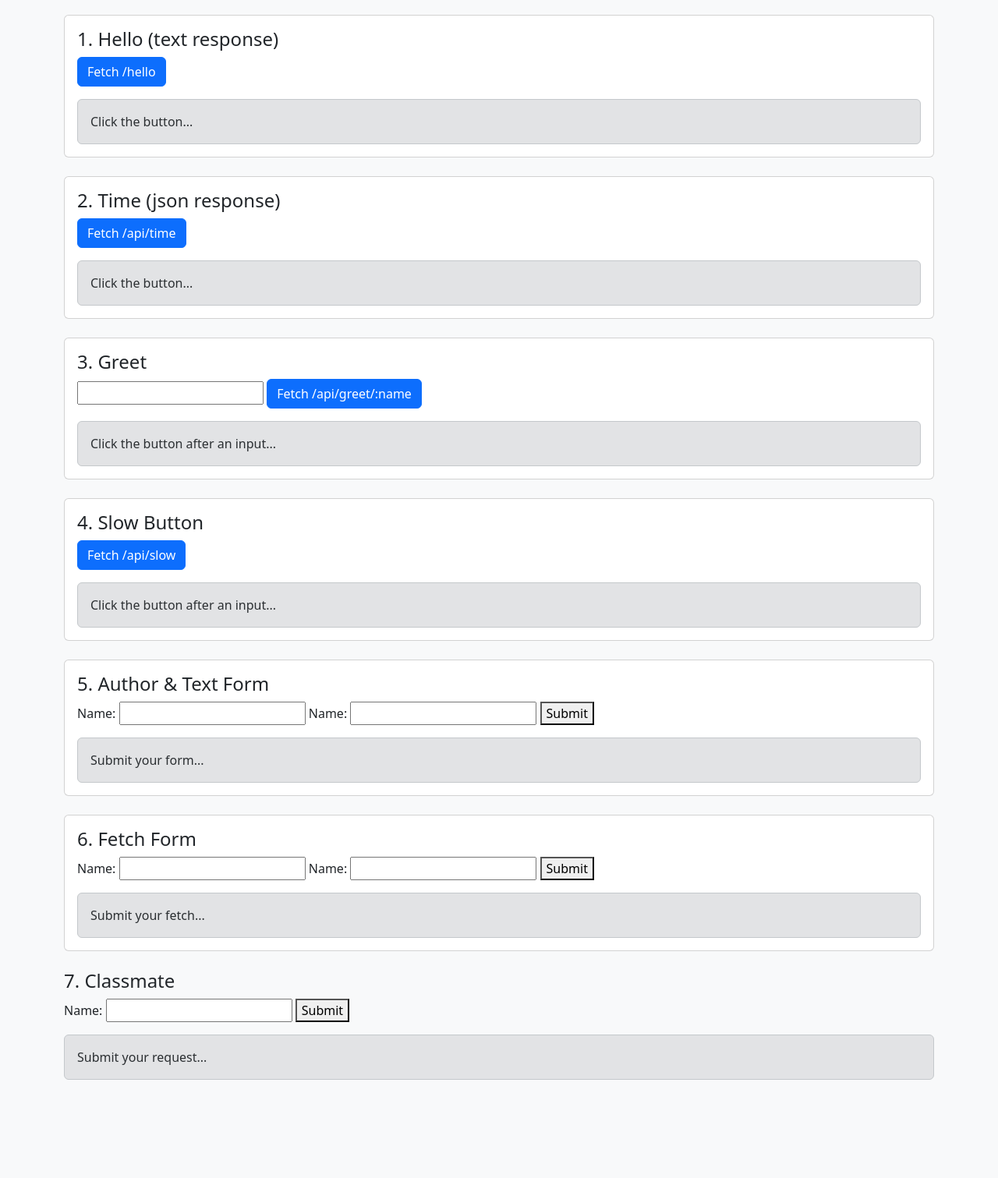
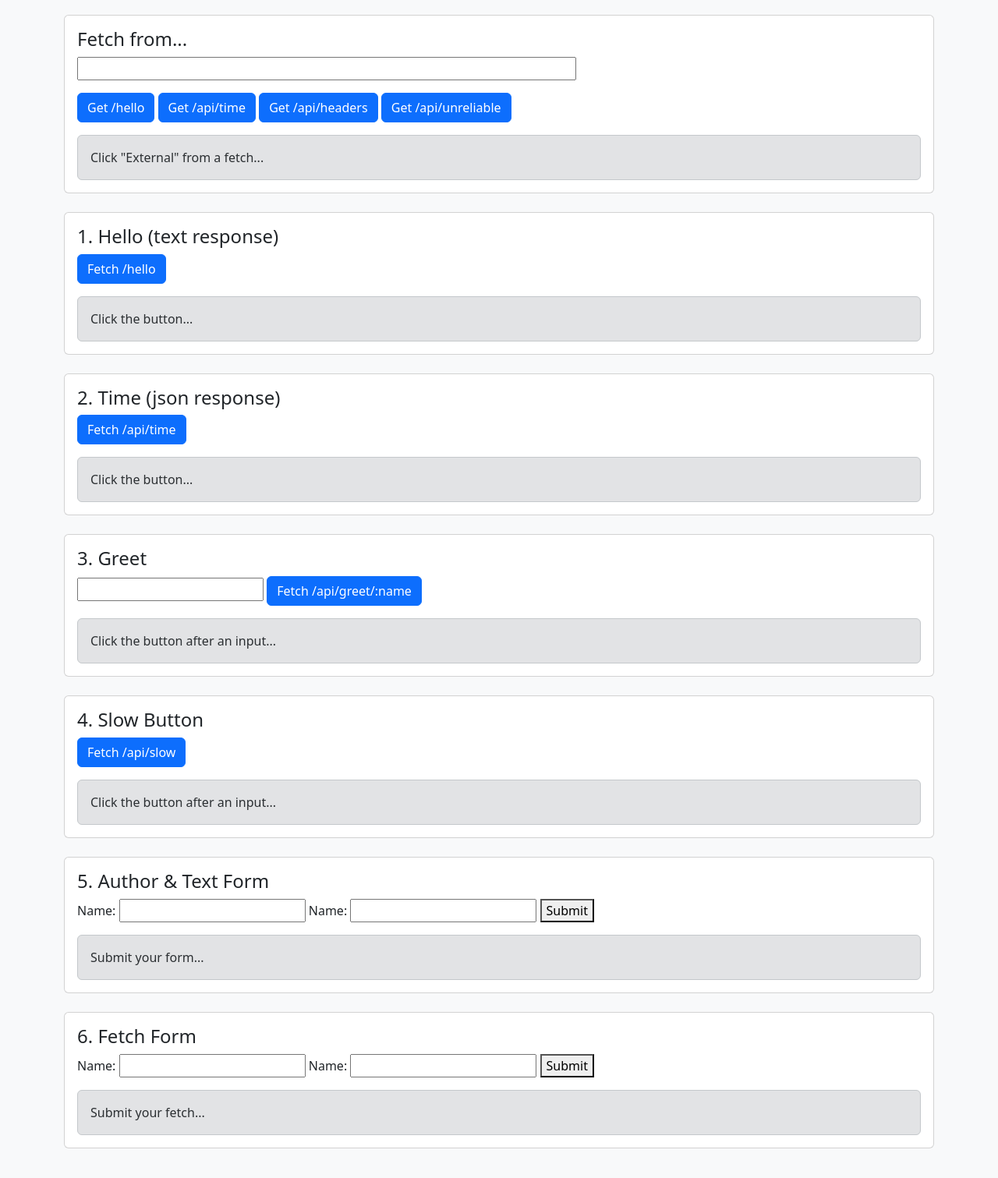
Before and after one commit to melliemais/melliemais.server.io, a website: page fetch-lab/public/index.html in a window 1280 px wide. Shown: the part 77-1588 px from the top of the page at 78% size. Before the commit the page ends 1486 px from the top, so only its background shows below. Drawn offline with nearby package versions, Linux system fonts and the light colour scheme.

Commit message:
completed lab 9

```diff
--- a/fetch-lab/public/index.html
+++ b/fetch-lab/public/index.html
@@ -1,4 +1,4 @@
-<!DOCTYPE html>
+<!doctype html>
 <html lang="en">
 <head>
   <meta charset="UTF-8">
@@ -11,6 +11,34 @@
 <main class="container py-4">
   <h1 class="mb-4">Fetch Lab</h1>
 
+  <section id="fetch-from" class="card mb-4">
+    <div class="card-body">
+    <h2 class="h4">Fetch from...</h2>
+    <input id="classmate-url" style="width: 40em"><p></p>
+    <button id="hello-fetch"
+        class="btn btn-primary">
+        Get /hello
+    </button>
+    <button id="time-fetch"
+        class="btn btn-primary">
+        Get /api/time
+    </button>
+    <button id="headers-fetch"
+        class="btn btn-primary">
+        Get /api/headers
+    </button>
+    <button id="unreliable-fetch"
+        class="btn btn-primary">
+        Get /api/unreliable
+    </button>
+    <div id="classmate-result"
+    class="alert alert-secondary mt-3 mb-0"
+    role="alert">Click "External" from a fetch...
+    </div>
+
+  </div>
+  </section>
+
   <section id="hello-section" class="card mb-4">
     <div class="card-body">
       <h2 class="h4">1. Hello (text response)</h2>
@@ -18,6 +46,7 @@
         class="btn btn-primary">
         Fetch /hello
       </button>
+
       <div id="hello-result"
         class="alert alert-secondary mt-3 mb-0"
         role="alert">
@@ -34,6 +63,7 @@
         class="btn btn-primary">
         Fetch /api/time
       </button>
+
       <div id="time-result"
         class="alert alert-secondary mt-3 mb-0"
         role="alert">
@@ -91,18 +121,6 @@
       <button id="fetch-btn">Submit</button>
       <div id="fetch-result" class="alert alert-secondary mt-3 mb-0" role="alert">
         Submit your fetch...
-      </div>
-    </div>
-  </section>
-
-  <section id="classmate">
-    <div class="card-body">
-      <h2 class="h4">7. Classmate</h2>
-      <label for="Author">Name:</label>
-      <input type="text" id="classmate-url" placeholder="">
-      <button id="classmate-btn">Submit</button>
-      <div id="classmate-result" class="alert alert-secondary mt-3 mb-0" role="alert">
-        Submit your request...
       </div>
     </div>
   </section>
@@ -278,24 +296,32 @@
     });
 
     // F.2
+    document.getElementById("hello-fetch").addEventListener('click', () => {
+      fetchFromClassmate('hello');
+    })
+
+    document.getElementById("time-fetch").addEventListener('click', () => {
+      fetchFromClassmate('api/time');
+    })
+
+    document.getElementById("headers-fetch").addEventListener('click', () => {
+      fetchFromClassmate('api/headers');
+    })
+
+    document.getElementById("unreliable-fetch").addEventListener('click', () => {
+      fetchFromClassmate('api/unreliable');
+    })
+
     async function fetchFromClassmate(endpoint) {
-      const baseUrl =
-        document.getElementById('classmate-url').value;
+      const baseUrl = document.getElementById('classmate-url').value;
+      console.log(baseUrl);
       const url = baseUrl + endpoint;
       try {
-        const response =
-          await fetch(url);
-        const data =
-          await response.json();
-        document.getElementById(
-          'classmate-result')
-          .textContent =
-            JSON.stringify(data, null, 2);
+        const response = await fetch(url);
+        const data = await response.json();
+        document.getElementById('classmate-result').textContent = JSON.stringify(data, null, 2);
       } catch (error) {
-        document.getElementById(
-          'classmate-result')
-          .textContent =
-            'Error: ' + error.message;
+        document.getElementById('classmate-result').textContent = 'Error: ' + error.message;
       }
     }
 
```
